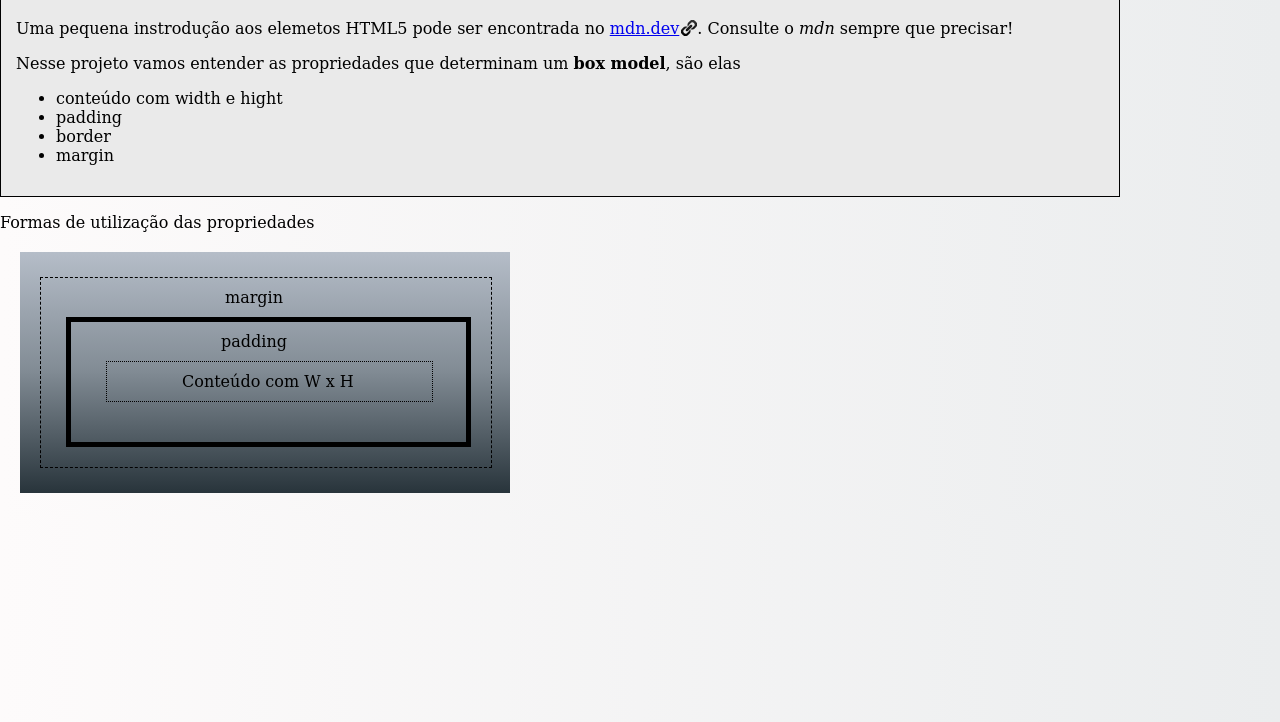
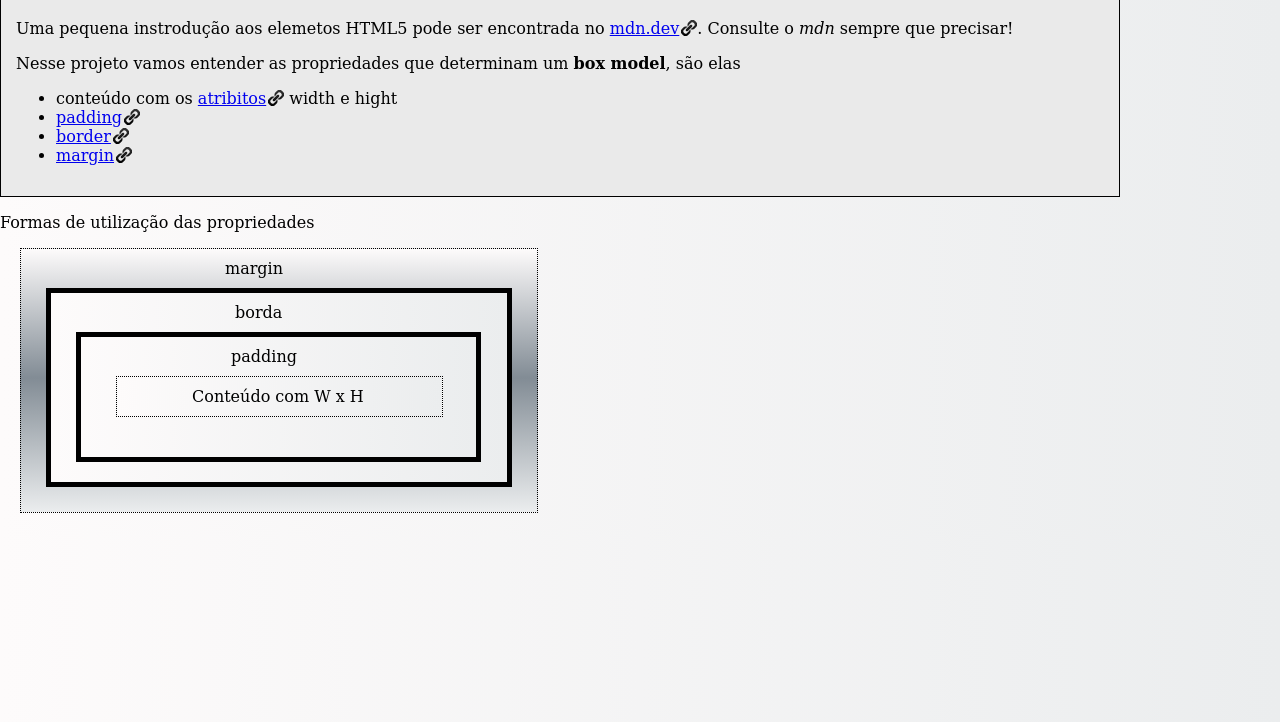
Before and after one commit to tmenegaz/webdesign, a plain HTML site: page projeto_boxModel/html/index.html in a window 1280 px wide. Shown: the part 78-800 px from the top of the page. Drawn offline with Linux system fonts and the light colour scheme; files whose address does not match are found by name.

Commit message:
ajustes no projeto BoxModel

```diff
--- a/projeto_boxModel/css/base.css
+++ b/projeto_boxModel/css/base.css
@@ -9,18 +9,21 @@ width: 85%;
 padding: 15px;
 margin-bottom: 10px;
 }
-.boxModel {
-width: 470px;
-padding: 25px 0;
-padding-left: 20px;
+.boxModel-margin {
+width: 466px;
+padding-top: 0px;
+padding-left: 25px;
+padding-right: 25px;
+padding-bottom: 25px;
 margin: 20px;
+margin-top: 0px;
 }
-.boxModel-margin{
-	width: 400px;
+.boxModel-borda{
+	width: 406px;
 padding: 0px 25px;
 padding-bottom: 20px;
 }
-.boxModel-borda{
+.boxModel-padding{
 	width: 355px;
 padding: 0px 20px;
 padding-bottom: 20px;
@@ -32,14 +35,23 @@ margin-top: 0;
 padding: 0px 15px;
 padding-bottom: 20px;
 }
+
 .boxModel-margin > p{
+width: 250px;
+margin-top: 0;
+	margin-bottom: 0;
+padding: 10px 0;
+padding-left: 179px;
+}
+
+.boxModel-borda > p{
 width: 250px;
 margin-top: 0;
 	margin-bottom: 0;
 padding: 10px 0;
 padding-left: 159px;
 }
-.boxModel-borda > p {
+.boxModel-padding > p {
 width: 250px;
 margin-top: 0;
 	margin-bottom: 0;
--- a/projeto_boxModel/css/skin.css
+++ b/projeto_boxModel/css/skin.css
@@ -28,42 +28,42 @@ span {
 	border: 1px solid #000;
 }
 
-.boxModel {
-background: #b5bdc8; /* Old browsers */
-background: -moz-linear-gradient(top,  #b5bdc8 0%, #828c95 49%, #28343b 100%); /* FF3.6-15 */
-background: -webkit-linear-gradient(top,  #b5bdc8 0%,#828c95 49%,#28343b 100%); /* Chrome10-25,Safari5.1-6 */
-background: linear-gradient(to bottom,  #b5bdc8 0%,#828c95 49%,#28343b 100%); /* W3C, IE10+, FF16+, Chrome26+, Opera12+, Safari7+ */
-filter: progid:DXImageTransform.Microsoft.gradient( startColorstr='#b5bdc8', endColorstr='#28343b',GradientType=0 ); /* IE6-9 */
+.boxModel-margin {
+	border: 1px dotted #000; /* b5bdc8 */
+	background: #fdfbfb; /* Old browsers */
+	background: -moz-linear-gradient(top,  #fdfbfb 0%, #828c95 49%, #ebedee 100%); /* FF3.6-15 */
+	background: -webkit-linear-gradient(top,  #fdfbfb 0%,#828c95 49%,#ebedee 100%); /* Chrome10-25,Safari5.1-6 */
+	background: linear-gradient(to bottom,  #fdfbfb 0%,#828c95 49%,#ebedee 100%); /* W3C, IE10+, FF16+, Chrome26+, Opera12+, Safari7+ */
+	filter: progid:DXImageTransform.Microsoft.gradient( startColorstr='#fdfbfb', endColorstr='#ebedee',GradientType=0); /* IE6-9 */
 }
 
-.boxModel:hover {
+.boxModel-borda {
+	border: thick solid #000;
 	background: linear-gradient(90deg, #fdfbfb 0%,#ebedee 100% );
 }
 
-
-.boxModel-margin {
-	border: 1px dashed #000;
-}
-
-.boxModel-borda{
+.boxModel-padding{
 	border: thick solid #000;
+	background: linear-gradient(90deg, #fdfbfb 0%,#ebedee 100% );
 }
 
 .boxModel-content p{
 	border: 1px dotted #000;
+	background: linear-gradient(90deg, #fdfbfb 0%,#ebedee 100% );
 }
 
 .boxModel-margin:hover {
-	text-align: justify;
+	background: linear-gradient(90deg, #b5bdc8 0%,#828c95 100% );
+}
+
+.boxModel-borda:hover {
 	background: #00ff;
 }
 
-.boxModel-borda:hover {
-	text-align: justify;
+.boxModel-padding:hover {
 	background: #33dd66;
 }
 
 .boxModel-content > p:hover {
-	text-align: justify;
-	background: #ffffff;
+	background: #ff0000;
 }
--- a/projeto_boxModel/html/index.html
+++ b/projeto_boxModel/html/index.html
@@ -11,17 +11,18 @@
 			<p>Uma pequena instrodução aos elemetos HTML5 pode ser encontrada no <a href="https://developer.mozilla.org/pt-BR/docs/Web/HTML/Element">mdn.dev</a>. Consulte o <span>mdn</span> sempre que precisar!</p>
 			<p>Nesse projeto vamos entender as propriedades que determinam um <strong>box model</strong>, são elas</p>
 			<ul>
-				<li>conteúdo com width e hight</li>
-				<li>padding</li>
-				<li>border</li>
-				<li>margin</li>
+				<li>conteúdo com os <a href="https://developer.mozilla.org/en-US/docs/Web/HTML/Attributes">atribitos</a> width e hight</li>
+				<li><a href="https://developer.mozilla.org/en-US/docs/Web/CSS/padding">padding</a></li>
+				<li><a href="https://developer.mozilla.org/pt-BR/docs/Web/CSS/border">border</a></li>
+				<li><a href="https://developer.mozilla.org/en-US/docs/Web/CSS/margin">margin</a></li>
 			</ul>
 		</div>
 		<p>Formas de utilização das propriedades </p>
-		<div class="boxModel">
-			<div class="boxModel-margin">
-				<p>margin</p>
-				<div class="boxModel-borda">
+		<div class="boxModel-margin">
+			<p>margin</p>
+			<div class="boxModel-borda">
+				<p>borda</p>
+				<div class="boxModel-padding">
 					<p>padding</p>
 					<div class="boxModel-content">
 						<p>Conteúdo com W x H</p>
```
Also changed, not shown: projeto_boxModel/img/black/link_icon_16.png (added).
